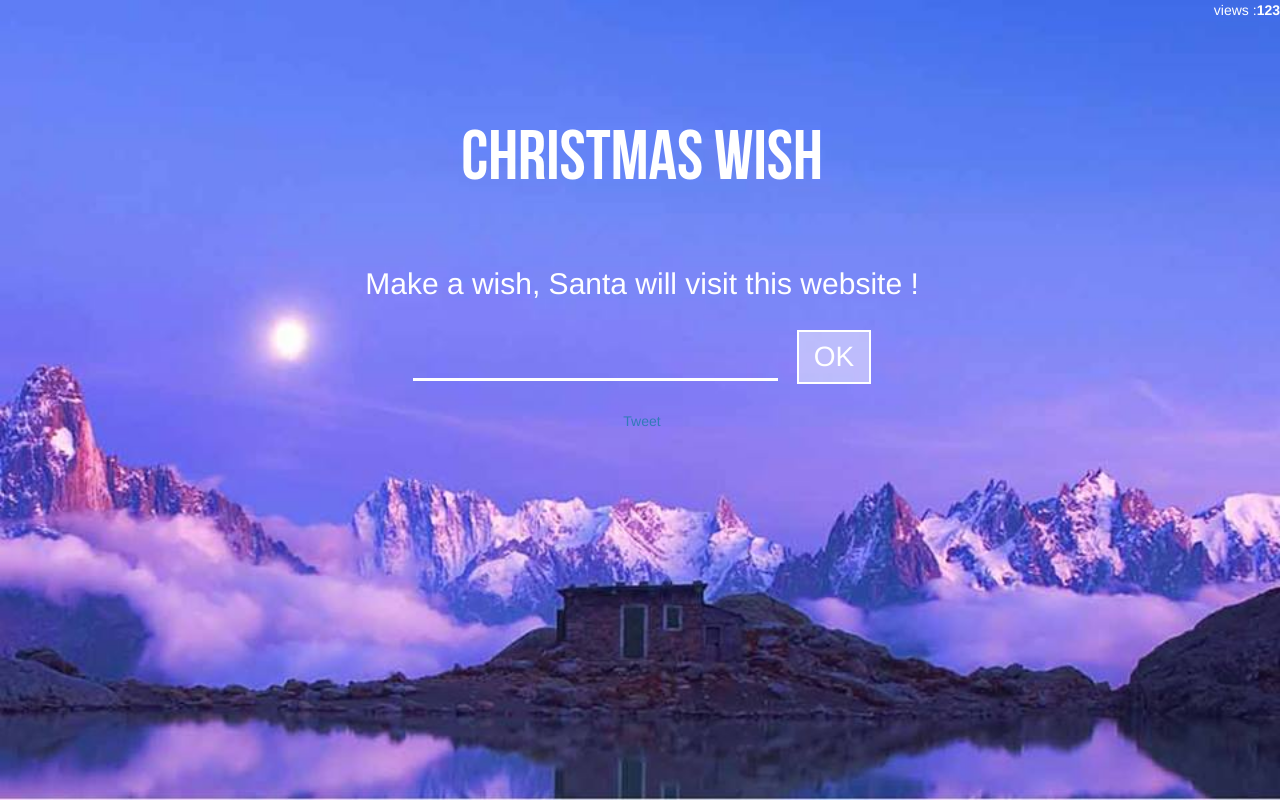
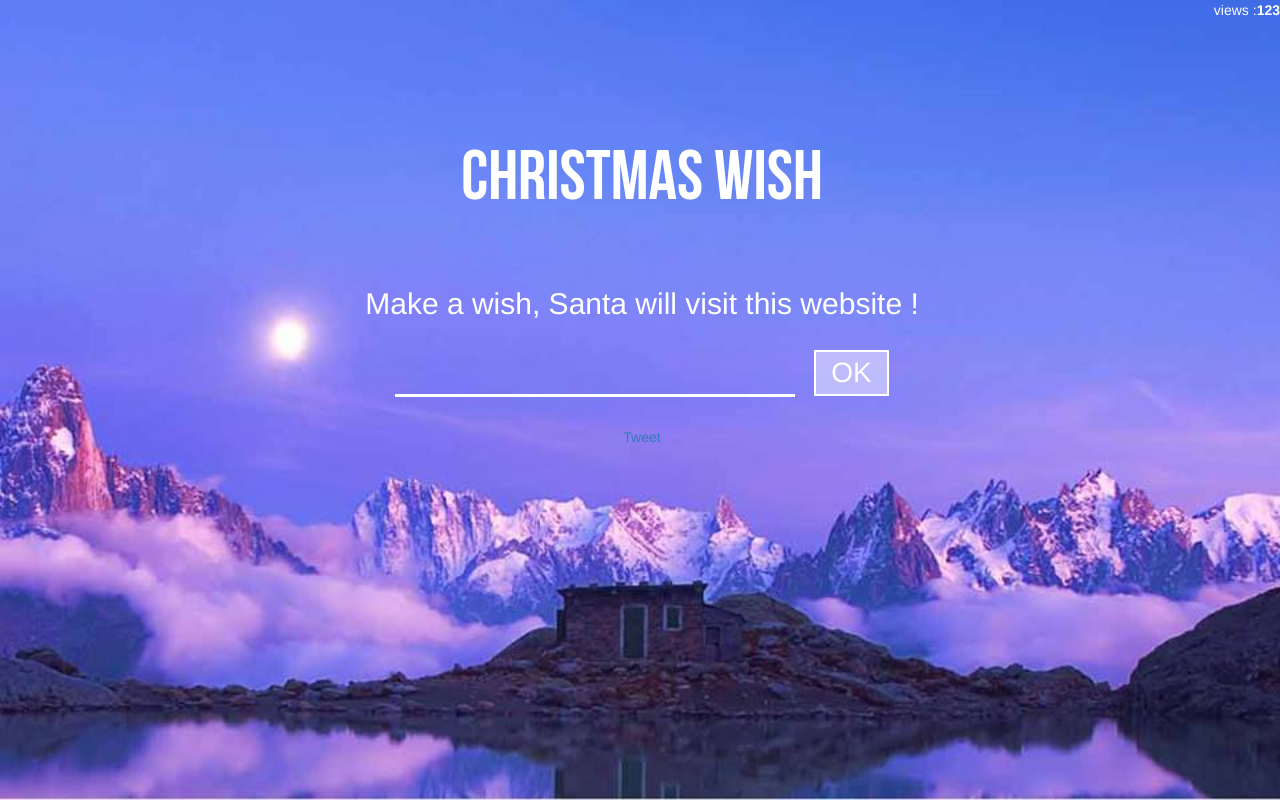
Before and after one commit to razor92100/christmas-wish, a plain HTML site: page index.html in a window 1280 px wide. Drawn offline with Linux system fonts and the light colour scheme.

Commit message:
Design update

```diff
--- a/css/style.css
+++ b/css/style.css
@@ -14,7 +14,7 @@ body{
 
 }
 header {
-    height: 100px;
+    height: 120px;
 }
 
 .compteur{
@@ -28,7 +28,7 @@ header {
 }
 .btnWish{
     font-size:2em;
-    padding: 5px 15px;
+    padding: 1px 15px;
     border: 2px solid #ffffff;
     background-color: rgba(255,255,255,0.46);
     color: #ffffff;
@@ -67,4 +67,5 @@ header {
     border-top: none;
     outline: none;
     margin-bottom: 30px;
+    min-width: 400px;
 }
```
